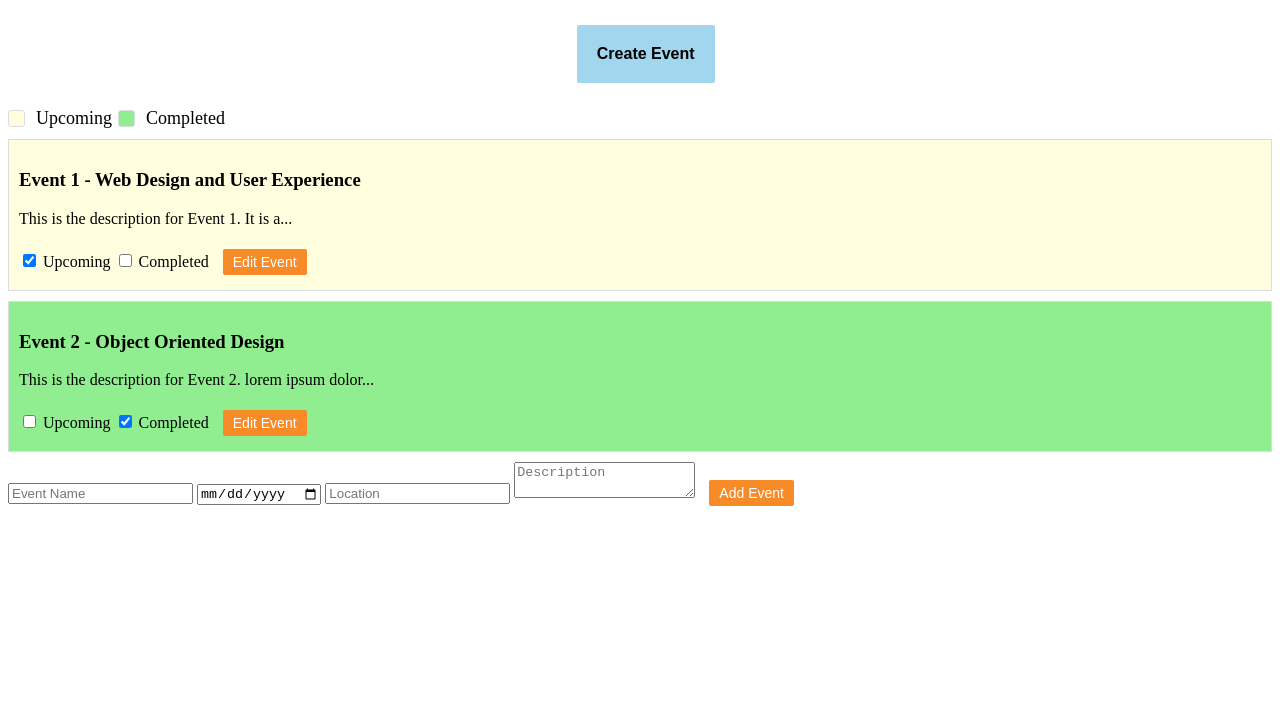
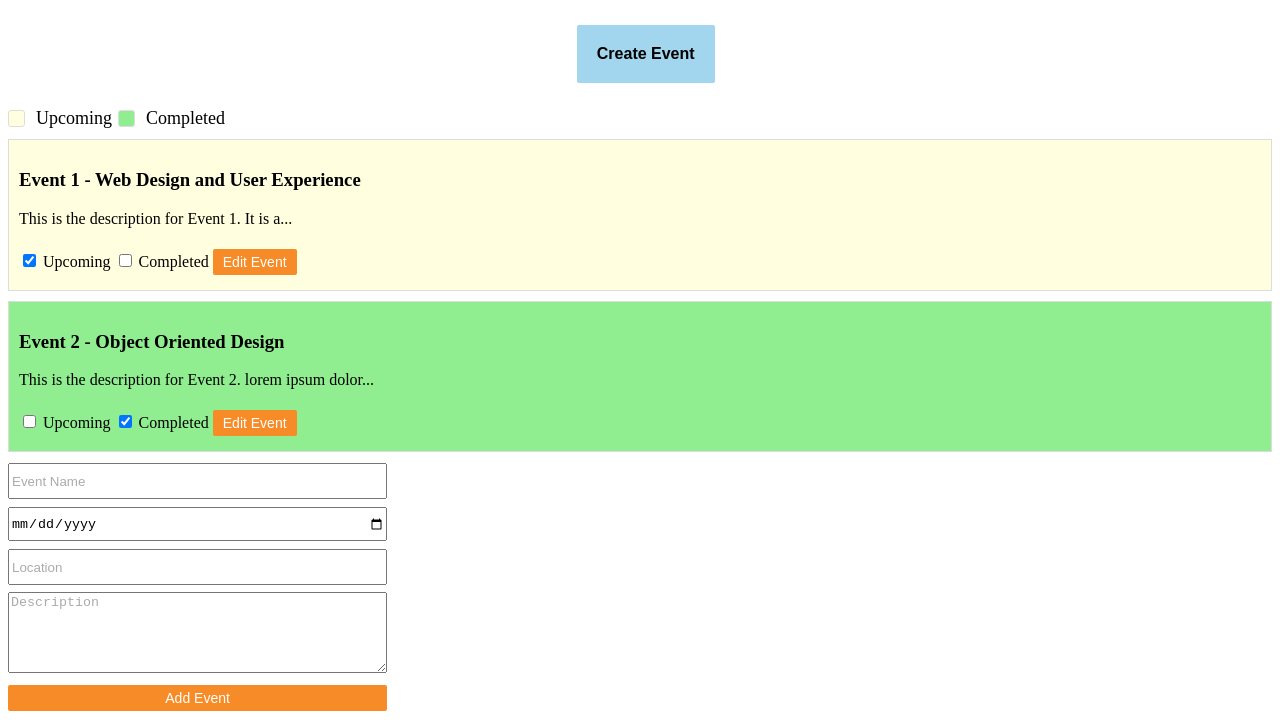
Before and after one commit to shreya2430/Event-Planner, a website: page index.html in a window 1280 px wide. Both pictures are taken after a click on the button "Create Event". Shown: the part 129-853 px from the top of the page. Before the commit the page ends 800 px from the top, so only its background shows below. Drawn offline with nearby package versions, Linux system fonts and the light colour scheme; files that its build step writes are made by us from their sources.

Commit message:
add form styling

```diff
--- a/js/app.js
+++ b/js/app.js
@@ -61,7 +61,7 @@ function editEvent(id) {
 
     if (eventElement && event) {
         const editForm = `
-        <div class="edit-form" onclick="event.stopPropagation();">
+        <div class="form" onclick="event.stopPropagation();">
           <input type="text" id="edit-name-${id}" value="${event.name}">
           <input type="date" id="edit-date-${id}" value="${event.date}">
           <input type="text" id="edit-location-${id}" value="${event.location}">
@@ -71,7 +71,7 @@ function editEvent(id) {
         eventElement.innerHTML = editForm;
     }
 }
-
+//save event after editing
 function saveEvent(id) {
     const event = events.find(e => e.id === id);
     event.name = document.getElementById(`edit-name-${id}`).value;
@@ -86,7 +86,7 @@ function saveEvent(id) {
 //Add functionality to create new events by clicking the “Create Event” button:
 document.getElementById('create-event').addEventListener('click', function () {
     const newEventForm = `
-    <div class="new-event-form">
+    <div class="form">
       <input type="text" id="new-name" placeholder="Event Name">
       <input type="date" id="new-date">
       <input type="text" id="new-location" placeholder="Location">
@@ -95,7 +95,7 @@ document.getElementById('create-event').addEventListener('click', function () {
     </div>`;
     document.getElementById('events-list').innerHTML += newEventForm;
 });
-
+//add event
 function addEvent() {
     const name = document.getElementById('new-name').value;
     const date = document.getElementById('new-date').value;
@@ -131,12 +131,11 @@ function displayEvents(events) {
         eventsList.innerHTML += eventItem;
     });
 }
-
+//toggle upcoming and completed events
 function toggleUpcoming(id) {
     const event = events.find(e => e.id === id);
     event.upcoming = true;
     event.completed = false;
-    // event.upcoming = !event.upcoming;
     displayEvents(events);
 }
 
--- a/scss/_button.scss
+++ b/scss/_button.scss
@@ -7,7 +7,6 @@ button {
     font-size: 14px;
     font-weight: 250;
     margin: 5px 0;
-    margin-left: 10px;
 }
 
 /* Save Button Specific Styles */
--- a/scss/_event.scss
+++ b/scss/_event.scss
@@ -3,6 +3,7 @@
     @include add-color-and-border();
     padding: 10px;
     margin-bottom: 10px;
+    cursor: pointer;
 }
 
 // checkbox styling
--- /dev/null
+++ b/scss/_form.scss
@@ -0,0 +1,23 @@
+.form{
+    display: flex;
+        flex-direction: column;
+        align-items: stretch;
+        width: 30%;
+        gap: 7px;
+
+        input {
+            margin-top: 1px;
+            height: 30px;
+
+        }
+
+        textarea {
+            height: 75px;
+        }
+}
+
+input::placeholder,
+textarea::placeholder {
+    color: rgb(172, 171, 171);;
+    opacity: 1;
+}
--- a/scss/main.scss
+++ b/scss/main.scss
@@ -3,4 +3,5 @@
 @import 'create-event';
 @import 'status-legend';
 @import 'button';
+@import 'form';
 @import 'event';
```
